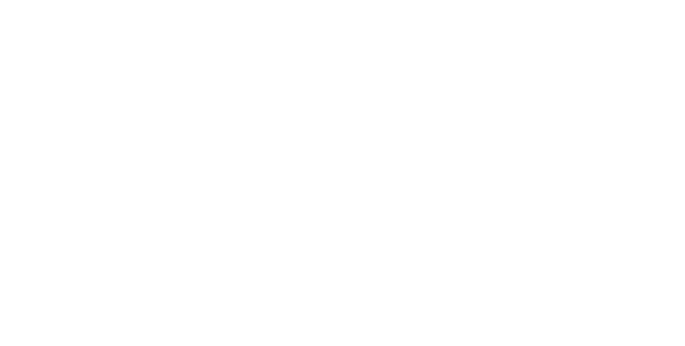
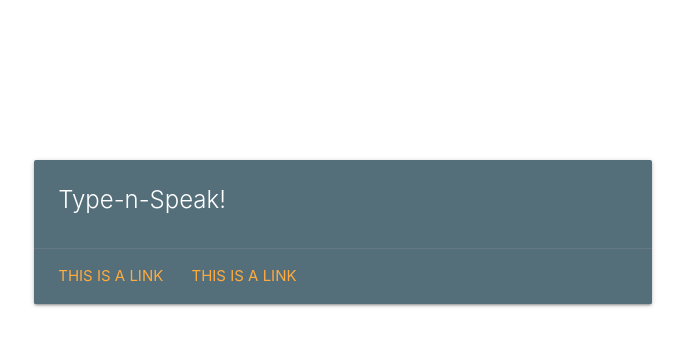
Before and after one commit to robertklim/type-n-speak, a plain HTML site: page index.html in a window 1280 px wide. Shown: the whole page, without its empty margins (297-982 px from the left). Drawn offline with nearby package versions, Linux system fonts and the light colour scheme.

Commit message:
Set up app html card wrapper

```diff
--- /dev/null
+++ b/css/style.css
@@ -0,0 +1,12 @@
+.container  {
+    height: 100vh;
+    width: 100vw;
+}
+
+.container .row {
+    margin: 0 auto;
+}
+
+.card {
+    margin-top: 20vh;
+}
--- a/index.html
+++ b/index.html
@@ -6,12 +6,30 @@
     <meta http-equiv="X-UA-Compatible" content="ie=edge">
     <!-- Materialize compiled and minified CSS -->
     <link rel="stylesheet" href="https://cdnjs.cloudflare.com/ajax/libs/materialize/1.0.0/css/materialize.min.css">
+    <!-- Custom CSS -->
+    <link rel="stylesheet" href="css/style.css">
     <title>Type-n-Speak</title>
 </head>
 <body>
+    <div class="container">
+        <div class="row valign-wrapper">
+            <div class="col s6 offset-s3 valign">
+                <div class="card blue-grey darken-1">
+                    <div class="card-content white-text">
+                        <span class="card-title">Type-n-Speak!</span>
+                    </div>
+                    <div class="card-action">
+                        <a href="#">This is a link</a>
+                        <a href="#">This is a link</a>
+                    </div>
+                </div>
+            </div>
+        </div>
+    </div>
 
     <!-- Materialize compiled and minified JavaScript -->
     <script src="https://cdnjs.cloudflare.com/ajax/libs/materialize/1.0.0/js/materialize.min.js"></script>
+    <!-- Custom JS -->
     <script src="js/main.js"></script>
 </body>
 </html>
```
